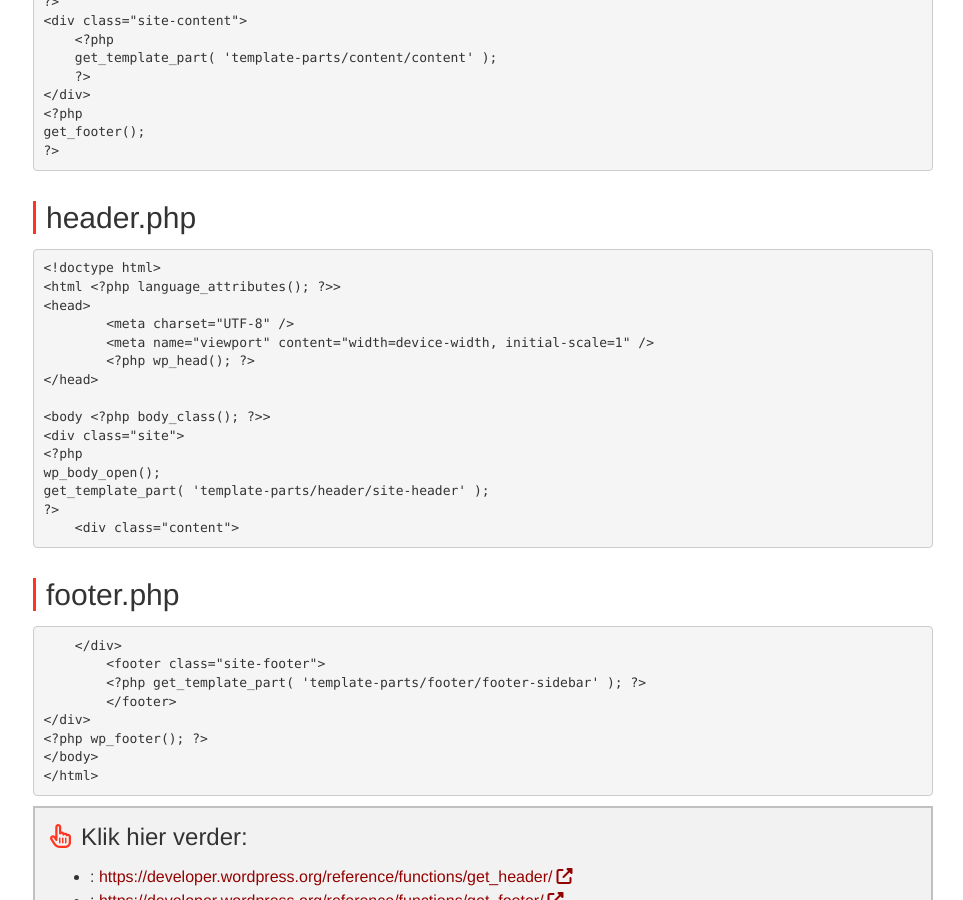
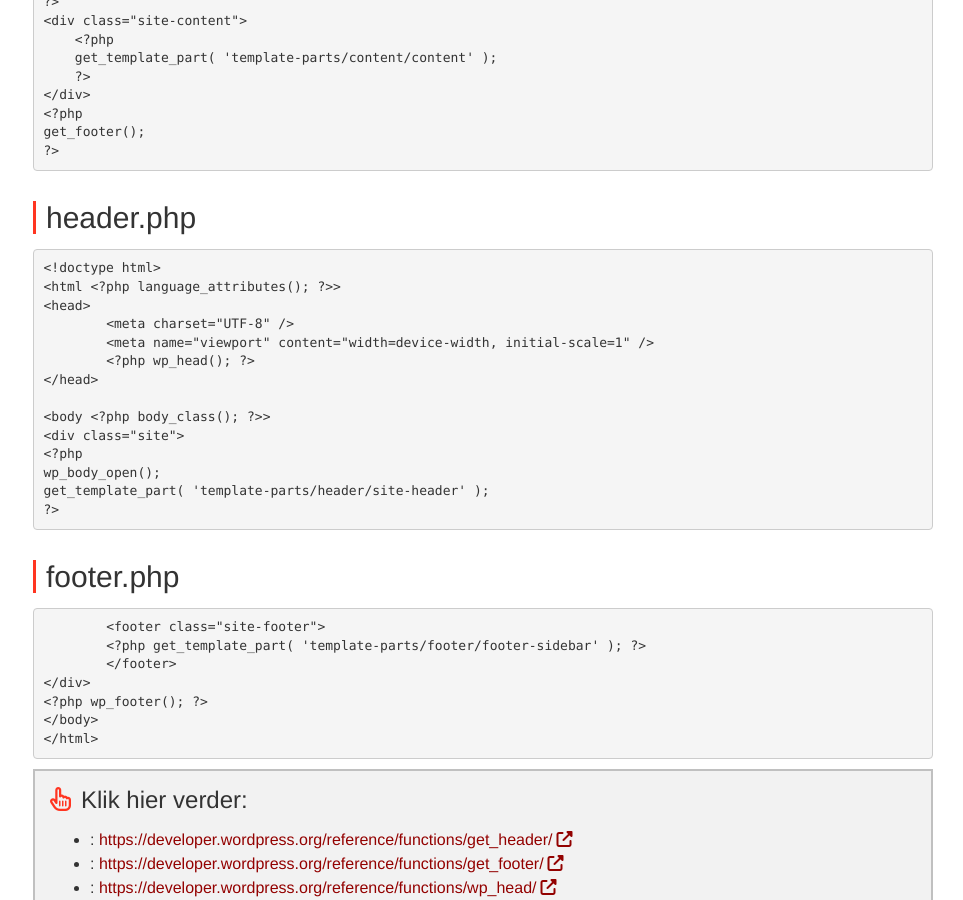
Before and after one commit to Syntra-Brussel/dynamische-webtechnieken, a Jekyll site: the page built from wordpress/thema-van-nul.md, in a window 1280 px wide and 900 px high, scrolled down 2348 px. Shown: the whole window, without its empty margins (317-1280 px from the left). Built offline with Jekyll 4.4.1, drawn with Linux system fonts in a browser that asks for light colours; nearby versions of some CDN libraries; a script that is not in the unit is left out.

Commit message:
Update thema-van-nul.md

```diff
--- a/wordpress/thema-van-nul.md
+++ b/wordpress/thema-van-nul.md
@@ -149,12 +149,10 @@ get_footer();
 wp_body_open();
 get_template_part( 'template-parts/header/site-header' );
 ?&gt;
-    &lt;div class="content"&gt;
 </pre>
 
 ## footer.php
 <pre>
-    &lt;/div>
 	&lt;footer class="site-footer"&gt;
 	&lt;?php get_template_part( 'template-parts/footer/footer-sidebar' ); ?&gt;
 	&lt;/footer&gt;
```
